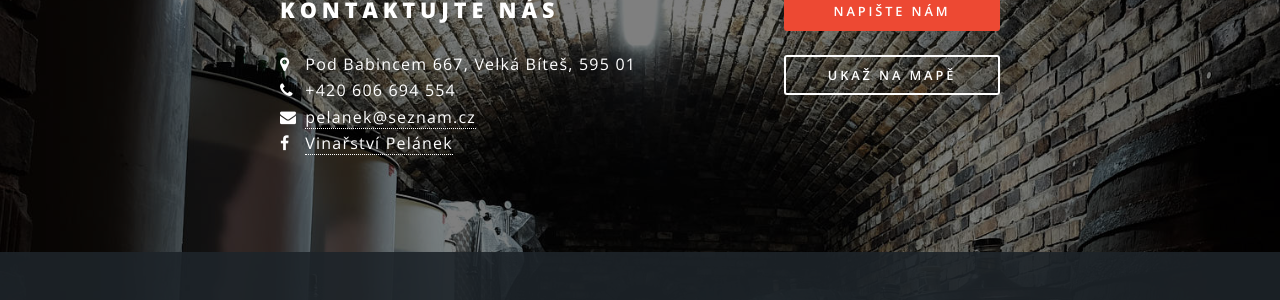
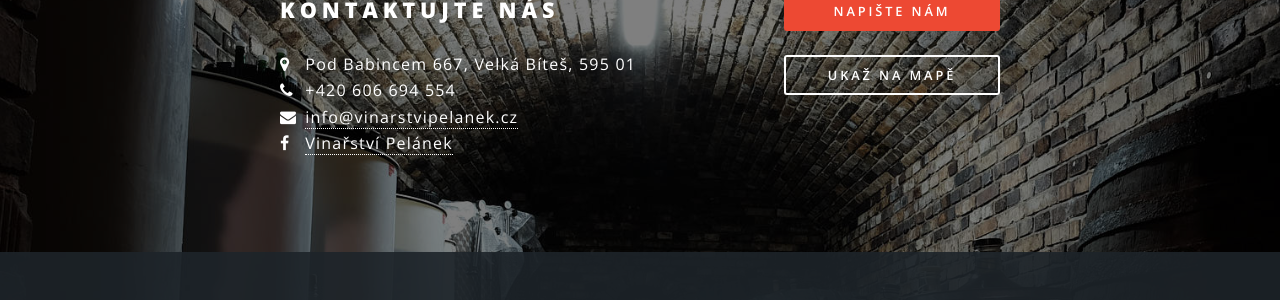
Before and after one commit to luk355/vinarstvi-pelanek, a Jekyll site: the page built from index.html, in a window 1280 px wide and 900 px high, scrolled down 3358 px. Shown: the part 369-669 px from the top of the window. Built offline with Jekyll 4.4.1, drawn with Linux system fonts in a browser that asks for light colours.

Commit message:
use vinarstvipelanek email

```diff
--- a/_config.yml
+++ b/_config.yml
@@ -5,7 +5,7 @@ description: |
   ve Velké Bíteši.
 owner: Josef Pelánek # or company name
 first_published: 2018 # if migrating another site, the year of your first publish
-email: pelanek@seznam.cz
+email: info@vinarstvipelanek.cz
 baseurl: "" # the subpath of your site, e.g. /blog
 url: "https://vinarstvipelanek.cz" # the base hostname & protocol for your site
 social:
@@ -14,7 +14,7 @@ social:
   #linkedin-square: https://linkedin.com/in/<username>
   facebook-official: https://www.facebook.com/pg/Vinařství-Pelánek-1510129645951146
   #google-plus-square: https://plus.google.com/u/0/+<username>
-  email: pelanek@seznam.cz
+  email: info@vinarstvipelanek.cz
   #flickr:
   #instagram:
   #youtube-square:
--- a/index.html
+++ b/index.html
@@ -122,7 +122,7 @@ layout: landing
 			<ul class="contacts">
 				<li><span class="icon fa-map-marker"></span> Pod Babincem 667, Velká Bíteš, 595 01</li>
 				<li><span class="icon fa-phone"></span> +420 606 694 554</li>
-				<li><span class="icon fa-envelope"></span> <a href="{{ site.social.email }}" target="_blank">{{ site.social.email
+				<li><span class="icon fa-envelope"></span> <a href="mailto:{{ site.social.email }}" target="_blank">{{ site.social.email
 						}}</a></li>
 				<li><span class="icon fa-facebook"></span> <a href="https://www.facebook.com/pg/Vinařství-Pelánek-1510129645951146"
 					 target="_blank">Vinařství Pelánek</a></li>
```
